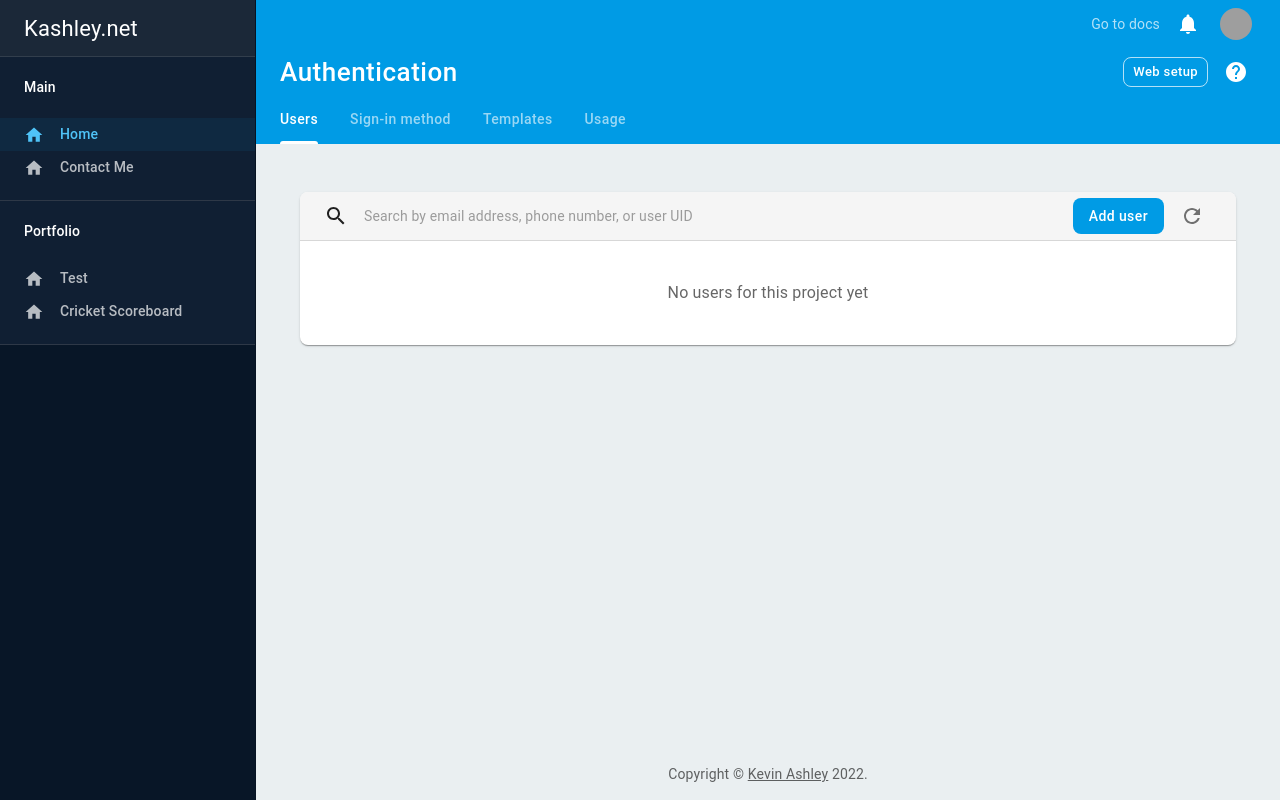
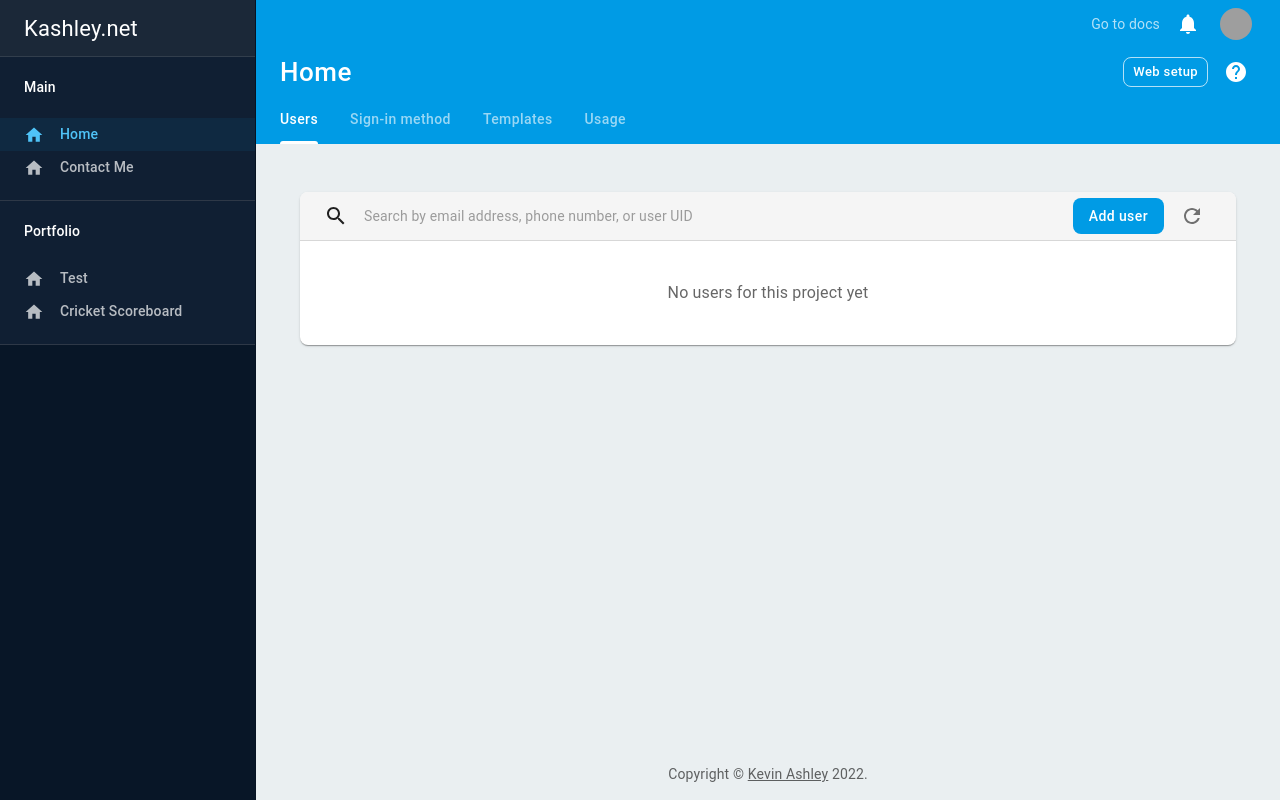
Before and after one commit to KevinAshley/kashley.net, a React (Create React App) app: page / in a window 1280 px wide. Built offline with nearby package versions, Linux system fonts and the light colour scheme; grey boxes are pictures that could not be loaded.

Commit message:
pageName hook

```diff
--- a/src/components/header.js
+++ b/src/components/header.js
@@ -16,11 +16,13 @@ import Tabs from "@mui/material/Tabs";
 import Toolbar from "@mui/material/Toolbar";
 import Tooltip from "@mui/material/Tooltip";
 import Typography from "@mui/material/Typography";
+import { usePageName } from "../hooks";
 
 const lightColor = "rgba(255, 255, 255, 0.7)";
 
 function Header(props) {
     const { onDrawerToggle } = props;
+    const pageName = usePageName();
 
     return (
         <React.Fragment>
@@ -91,7 +93,7 @@ function Header(props) {
                                 variant="h5"
                                 component="h1"
                             >
-                                Authentication
+                                {pageName}
                             </Typography>
                         </Grid>
                         <Grid item>
--- /dev/null
+++ b/src/hooks/index.js
@@ -0,0 +1,15 @@
+/** @format */
+import { routes } from "../routes";
+import { useLocation } from "react-router-dom";
+
+export const usePageName = () => {
+    const location = useLocation();
+    const { pathname } = location;
+    var pageName = "404";
+    routes.forEach((page) => {
+        if (pathname === page.route) {
+            pageName = page.label;
+        }
+    });
+    return pageName;
+};
```
